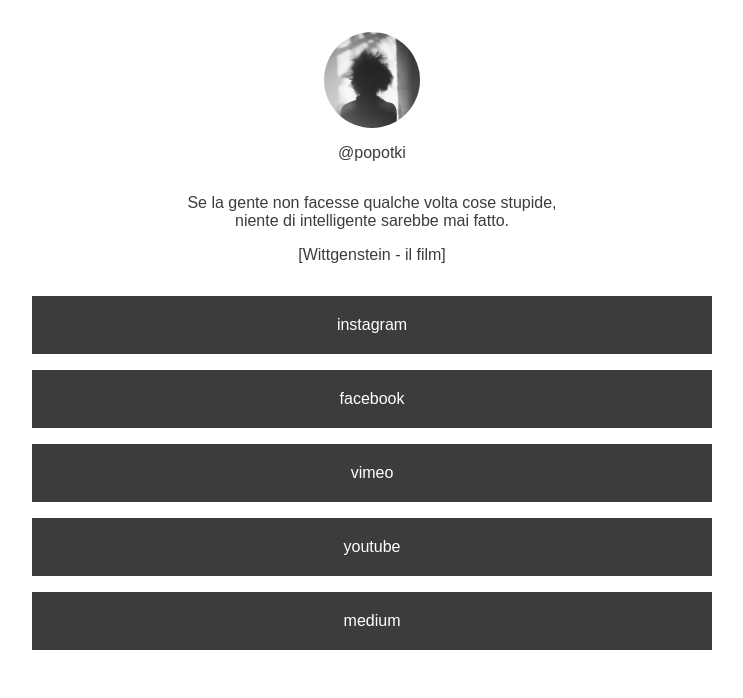
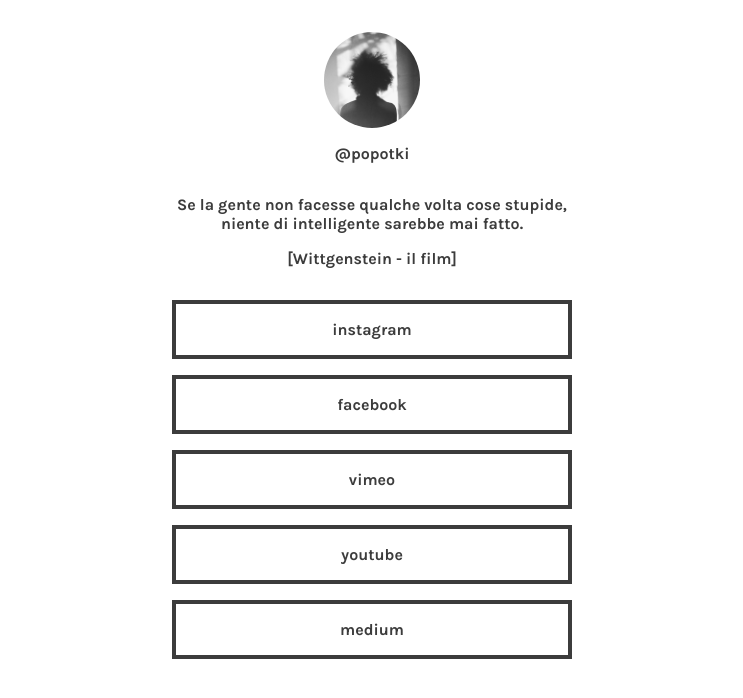
Before and after one commit to popotki/popotki, a React (Create React App) app: page / in a window 1280 px wide. Shown: the top 698 px of the page, without its empty margins (268-1011 px from the left). Built offline with nearby package versions, Linux system fonts and the light colour scheme.

Commit message:
style fix

```diff
--- a/src/index.css
+++ b/src/index.css
@@ -1,17 +1,3 @@
-body {
-  margin: 0;
-  font-family: -apple-system, BlinkMacSystemFont, 'Segoe UI', 'Roboto', 'Oxygen',
-    'Ubuntu', 'Cantarell', 'Fira Sans', 'Droid Sans', 'Helvetica Neue',
-    sans-serif;
-  -webkit-font-smoothing: antialiased;
-  -moz-osx-font-smoothing: grayscale;
-}
-
-code {
-  font-family: source-code-pro, Menlo, Monaco, Consolas, 'Courier New',
-    monospace;
-}
-
 @import url('https://fonts.googleapis.com/css2?family=Karla:wght@700&display=swap');
 
 :root {
@@ -24,6 +10,8 @@ code {
 
 body{
   font-family: 'Karla', sans-serif;
+  -webkit-font-smoothing: antialiased;
+  -moz-osx-font-smoothing: grayscale;
   color: var(--first-color);
   margin: var(--unit-lg);
 }
@@ -33,7 +21,7 @@ body{
   flex-direction: column;
   justify-content: center;
   margin: 0 auto;
-  max-width: 680px;
+  max-width: 400px;
 }
 
 .avatar{
@@ -55,16 +43,16 @@ body{
 
 .link{
   text-align: center;
-  background: var(--first-color);
+  background: transparent;
   border:4px solid var(--first-color);
   padding: var(--unit-md) var(--unit-lg);
-  color: var(--second-color);
+  color: var(--first-color);
   text-decoration: none;
 }
 
 .link:hover{
-  background: transparent;
-  color: var(--first-color);
+  background: var(--first-color);
+  color: var(--second-color);
 }
 
 .link:not(:last-child){
```
